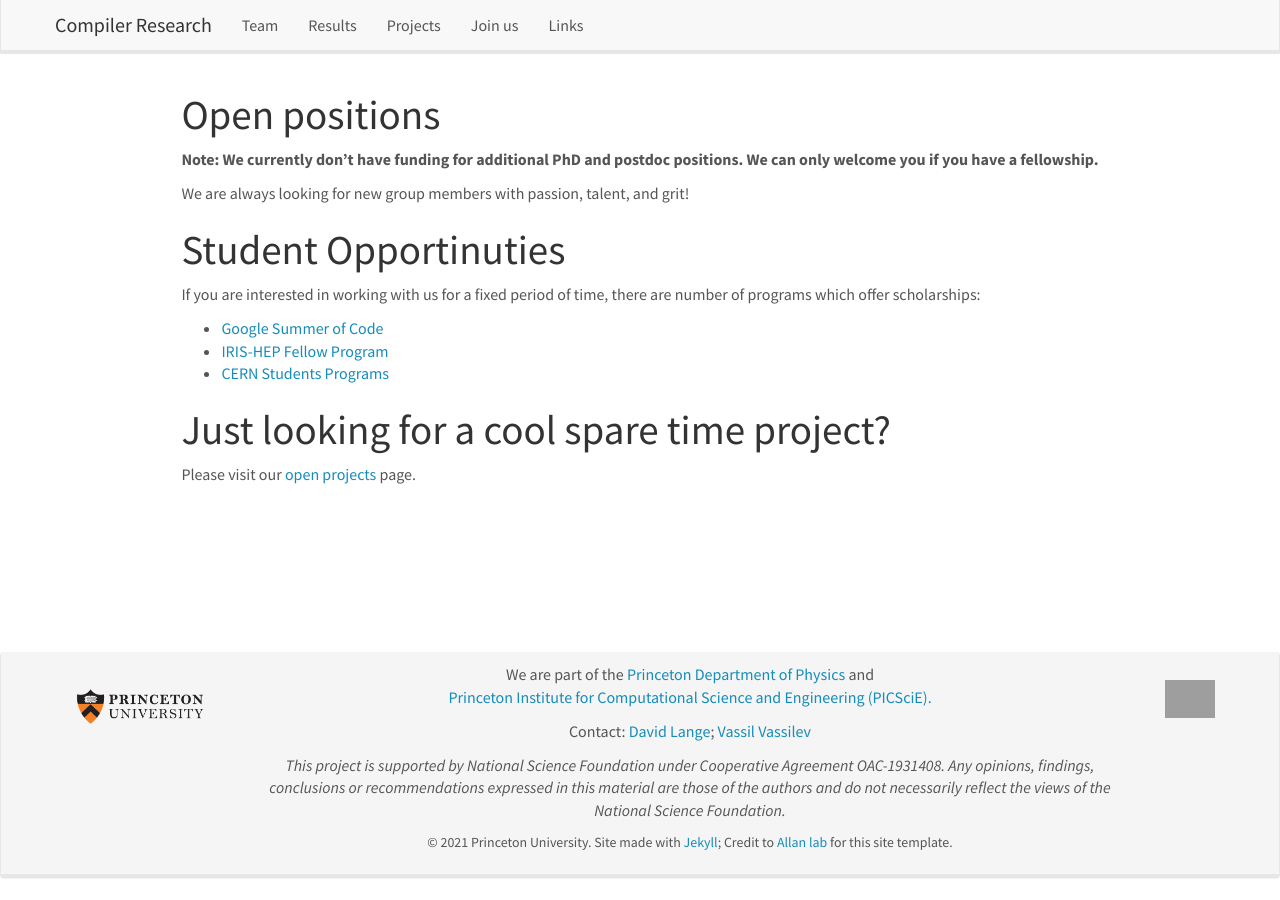
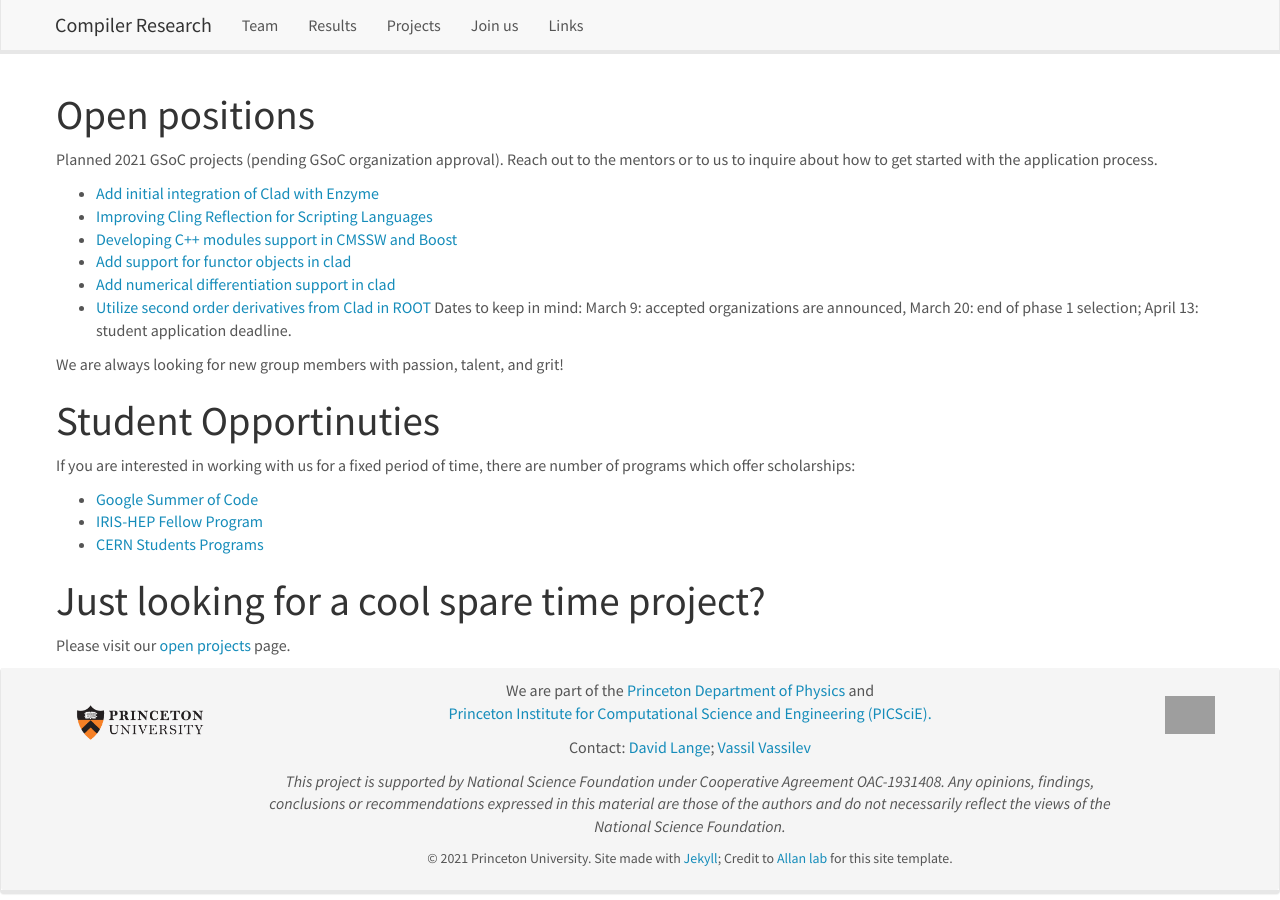
Before and after one commit to vgvassilev/clad, a Jekyll site: the page built from _pages/openings.md, in a window 1280 px wide. Built offline with Jekyll 4.4.1, drawn with Linux system fonts in a browser that asks for light colours; nearby versions of some CDN libraries; grey boxes are pictures that could not be loaded.

Commit message:
add gsoc students

```diff
--- a/_data/news.yml
+++ b/_data/news.yml
@@ -1,3 +1,7 @@
+- date: 19 February 2021
+  headline: "GSoC projects posted"
+  link: "https://compiler-research.org/vacancies"
+
 - date: 11 January 2021
   headline: "Cling 0.8 released"
   link: "https://github.com/vgvassilev/cling/releases/tag/v0.8"
--- a/_pages/openings.md
+++ b/_pages/openings.md
@@ -8,8 +8,16 @@
 
 # Open positions
 
-**Note: We currently don't have funding for additional PhD and postdoc positions.
-We can only welcome you if you have a fellowship.**
+Planned 2021 GSoC projects (pending GSoC organization approval). Reach out to the mentors or to us to inquire about how to get started with the
+application process.
+  * [Add initial integration of Clad with Enzyme](https://hepsoftwarefoundation.org/gsoc/2021/proposal_clad_enzyme.html)
+  * [Improving Cling Reflection for Scripting Languages](https://hepsoftwarefoundation.org/gsoc/2021/proposal_cling_cppyy.html)
+  * [Developing C++ modules support in CMSSW and Boost](https://hepsoftwarefoundation.org/gsoc/2021/proposal_cmssw_modules.html)
+  * [Add support for functor objects in clad](https://hepsoftwarefoundation.org/gsoc/2021/proposal_functor_clad.html)
+  * [Add numerical differentiation support in clad](https://hepsoftwarefoundation.org/gsoc/2021/proposal_numdiff_clad.html)
+  * [Utilize second order derivatives from Clad in ROOT](https://hepsoftwarefoundation.org/gsoc/2021/proposal_secondorder_clad.html)
+Dates to keep in mind: March 9: accepted organizations are announced, March 20: end of
+phase 1 selection; April 13: student application deadline.
 
 We are always looking for new group members with passion, talent, and grit!
 
```
